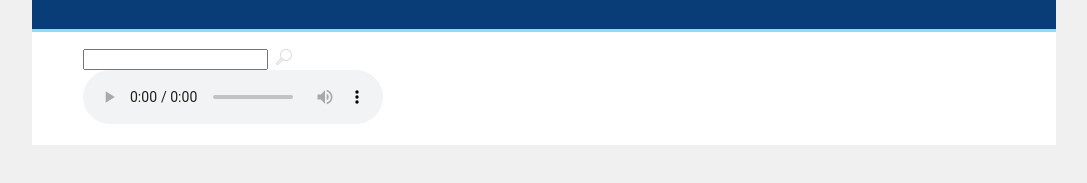
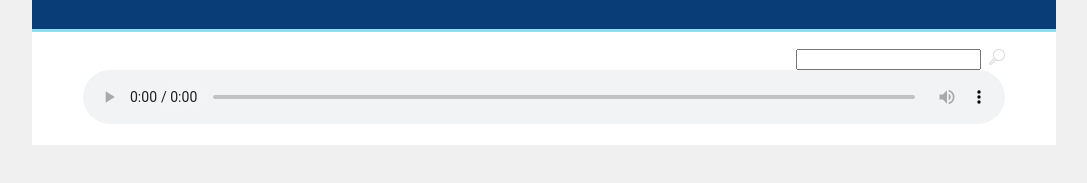
Before and after one commit to Momentum-Team-14/mytunes-leximainw, a website: page index.html in a window 1280 px wide. Shown: the part 99-282 px from the top of the page, without its empty margins (96-1183 px from the left). Drawn offline with Linux system fonts and the light colour scheme.

Commit message:
tweak styles

```diff
--- a/index.css
+++ b/index.css
@@ -14,3 +14,8 @@
 {
     height: 1rem;
 }
+
+audio
+{
+    width: 100%;
+}
--- a/index.html
+++ b/index.html
@@ -32,10 +32,12 @@
   </div>
   <main>
     <div class="spacer">
-      <form id="search" action="/search">
-        <input type="text">
-        <button><img src="magnifying-glass.svg" alt=""></button>
-      </form>
+      <div class="flex right">
+        <form id="search" action="/search">
+          <input type="text">
+          <button><img src="magnifying-glass.svg" alt=""></button>
+        </form>
+      </div>
       <audio src="" controls></audio>
       <div id="results">
 
--- a/styles.css
+++ b/styles.css
@@ -92,6 +92,11 @@ main h1
     display: flex;
 }
 
+.flex.right
+{
+    justify-content: flex-end;
+}
+
 .grid
 {
     display: grid;
```
